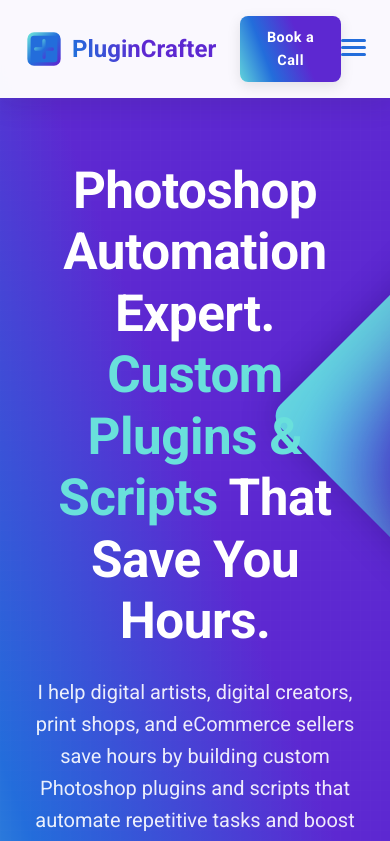
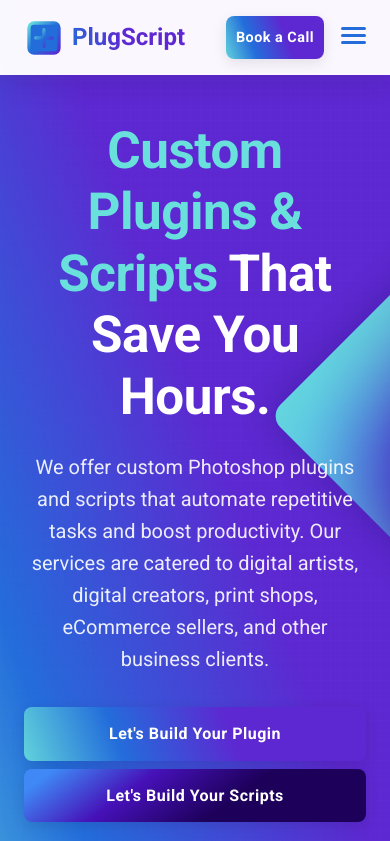
Before and after one commit to JIMOHMA/PhotoshopScriptHub, a Flask app: page / in a window 390 px wide. Shown: the top 841 px of the page. Run offline with Flask 3, Linux system fonts and the light colour scheme.

Commit message:
Chnages and incorporation of my own peference...

```diff
--- a/static/css/styles.css
+++ b/static/css/styles.css
@@ -11,6 +11,7 @@
   /* Gradient Values */
   --gradient-primary: linear-gradient(69.15deg, #69e0db -3.44%, #236ddb 27.52%, #5d28d1 60.26%);
   --gradient-secondary: linear-gradient(143.35deg, #3f88f5 7.56%, #4611b8 32.68%, #1d005a 60.54%);
+  --gradient-accent: linear-gradient(143.35deg, #ffc107 7.56%, #f79a29 32.68%, #f58f1a 60.54%);
 
   /* UI Colors */
   --light-grey: #F5F5F5;
@@ -257,7 +268,7 @@
 }
 
 .nav-cta .btn {
-  padding: 10px 20px;
+  padding: 10px 10px;
   margin-left: var(--spacing-lg);
   font-size: 0.9rem;
 }
@@ -2217,6 +2250,11 @@
 }
 
 @media (max-width: 480px) {
+
+  .hero-section {
+    padding: 120px 0 120px;
+  }
+
   .hero-cta, .modal-actions {
     flex-direction: column;
     gap: var(--spacing-sm);
--- a/static/js/main.js
+++ b/static/js/main.js
@@ -136,7 +136,7 @@
                     currentTestimonial = 0;
                 }
                 showTestimonial(currentTestimonial);
-            }, 5000);
+            }, 10000);
 
             // Stop auto-rotation when user interacts with the slider
             [prevTestimonialBtn, nextTestimonialBtn].forEach(btn => {
--- a/templates/index.html
+++ b/templates/index.html
@@ -27,7 +27,17 @@
                             <path d="M3 6C3 4.34315 4.34315 3 6 3H18C19.6569 3 21 4.34315 21 6V18C21 19.6569 19.6569 21 18 21H6C4.34315 21 3 19.6569 3 18V6Z" stroke="url(#gradient)" stroke-width="2"/>
                             <path d="M7 12H17M12 7V17" stroke="url(#gradient)" stroke-width="2" stroke-linecap="round"/>
                         </svg>
-                        <span>PluginCrafter</span>
+                        <!-- <svg width="40" height="40" viewBox="0 0 24 24" fill="none" xmlns="http://www.w3.org/2000/svg">
+                            <defs>
+                                <linearGradient id="orangeGradient" x1="0%" y1="0%" x2="100%" y2="0%">
+                                    <stop offset="0%" stop-color="#ff7e5f" />
+                                    <stop offset="100%" stop-color="#feb47b" />
+                                </linearGradient>
+                            </defs>
+                            <path d="M3 6C3 4.34315 4.34315 3 6 3H18C19.6569 3 21 4.34315 21 6V18C21 19.6569 19.6569 21 18 21H6C4.34315 21 3 19.6569 3 18V6Z" stroke="url(#orangeGradient)" stroke-width="2"/>
+                            <path d="M7 12H17M12 7V17" stroke="url(#orangeGradient)" stroke-width="2" stroke-linecap="round"/>
+                        </svg> -->
+                        <span>PlugScript</span>
                     </a>
                 </div>
                 <nav class="main-nav">
@@ -56,8 +66,10 @@
     <section id="home" class="hero-section">
         <div class="container">
             <div class="hero-content">
-                <h1>Photoshop Automation Expert. <span style="color: var(--accent-color);">Custom Plugins & Scripts</span> That Save You Hours.</h1>
-                <p>I help digital artists, digital creators, print shops, and eCommerce sellers save hours by building custom Photoshop plugins and scripts that automate repetitive tasks and boost productivity.</p>
+                <!-- <h1>Photoshop Automation Expert. <span style="color: var(--accent-color);">Custom Plugins & Scripts</span> That Save You Hours.</h1> -->
+                <h1><span style="color: var(--accent-color);">Custom Plugins & Scripts</span> That Save You Hours.</h1>
+                <!-- <p>We help digital artists, digital creators, print shops, and eCommerce sellers save hours by building custom Photoshop plugins and scripts that automate repetitive tasks and boost productivity.</p> -->
+                <p>We offer custom Photoshop plugins and scripts that automate repetitive tasks and boost productivity. Our services are catered to digital artists, digital creators, print shops, eCommerce sellers, and other business clients.</p>
                 <div class="hero-cta">
                     <a href="{{ url_for('booking_page') }}" class="btn btn-primary">Let's Build Your Plugin</a>
                     <a href="{{ url_for('booking_page') }}" class="btn btn-secondary">Let's Build Your Scripts</a>
@@ -144,8 +156,9 @@
         <div class="container">
             <h2>See a Plugin in Action</h2>
             <div class="video-container">
-                <iframe id="demo-video" src="https://www.youtube.com/embed/dQw4w9WgXcQ?autoplay=1&mute=1" title="Photoshop Plugin Demo" frameborder="0" allow="accelerometer; autoplay; clipboard-write; encrypted-media; gyroscope; picture-in-picture" allowfullscreen></iframe>
+                <iframe id="demo-video" src="https://www.youtube.com/embed/CL4qdBnK2fo?autoplay=1&mute=1" title="Photoshop Plugin Demo" frameborder="0" allow="accelerometer; autoplay; clipboard-write; encrypted-media; gyroscope; picture-in-picture" allowfullscreen></iframe>
             </div>
+
             <p class="demo-description">Watch how this batch processing plugin can handle hundreds of images in minutes, not hours. Real-time demonstration of smart object replacement and export automation.</p>
         </div>
     </section>
@@ -267,11 +280,12 @@
                     <img src="https://pixabay.com/get/g01f99ef9a26c45f81662308abd8d3738628b19623afde98b299624bce2ab61bb4bfb95fa4f2e3e5bbb2af9a118ebe64d107453560e1a7585e9e784d0982f4870_1280.jpg" alt="Developer of Photoshop Plugins" />
                 </div>
                 <div class="about-text">
-                    <h2>Hi, I'm John Doe — Developer of Photoshop Plugins & Automation Scripts</h2>
-                    <p>I specialize in building automation solutions inside Photoshop, from lightweight scripts to full-scale plugins with rich UIs. My tools are used by digital artists, print shops, and eCommerce sellers to scale their creative output and reduce time spent on repetitive design work.</p>
-                    <p>With a background in full-stack development and years of experience building Photoshop plugins using JavaScript, Adobe UXP, Adobe ExtendScript, React, NodeJS and ExpressJS, I turn time-consuming creative tasks into smart, automated solutions. My mission? Help creative professionals and businesses scale their work without scaling their effort.</p>
+                    <h2>Hi, I'm MajDev — Developer of Photoshop Plugins & Automation Scripts</h2>
+                    <p>I specialize in building automation solutions inside Photoshop, from lightweight scripts to full-scale plugins with rich UIs. I've worked with digital artists, print shops, and eCommerce sellers to scale their creative output and reduce time spent on repetitive design work.</p>
 
-                    <div class="credentials">
+                    <p>With a background in full-stack development and years of experience building Photoshop plugins using <span class="gradient-text">JavaScript</span>, <span class="gradient-text">Adobe UXP</span>, <span class="gradient-text">ReactJS</span>, <span class="gradient-text">Adobe ExtendScript</span>, <span class="gradient-text">HTML</span>, <span class="gradient-text">CSS</span>, <span class="gradient-text">NodeJS</span> and <span class="gradient-text">ExpressJS</span>, I turn time-consuming creative tasks into smart, automated solutions. My mission? Help creative professionals and businesses scale their work without scaling their effort.</p>
+
+                    <!-- <div class="credentials">
                         <div class="credential">
                             <i class="fas fa-check-circle"></i>
                             <span>Adobe Platform Experience</span>
@@ -284,7 +298,7 @@
                             <i class="fas fa-check-circle"></i>
                             <span>Trusted by creative professionals worldwide</span>
                         </div>
-                    </div>
+                    </div> -->
 
                     <a href="{{ url_for('booking_page') }}" class="btn btn-primary">Book a Consultation</a>
                 </div>
@@ -300,11 +314,13 @@
             <div class="testimonials-slider">
                 <div class="testimonial">
                     <div class="testimonial-content">
-                        <p>"This plugin completely transformed my business. What used to take me 3 days now takes 10 minutes!"</p>
+                        <p>"It was a pleasure to work with MajDev. He was attentive to my needs and concerns, and delivered exceptional work remarkably quickly. </p>
+
+                        <p>I highly recommend MajDev and will certainly work with him again in the future."</p>
                         <div class="testimonial-author">
                             <div class="author-info">
-                                <span class="author-name">Sarah M.</span>
-                                <span class="author-title">Digital Shop Owner</span>
+                                <span class="author-name">Brian H.</span>
+                                <span class="author-title">Carved Canvas</span>
                             </div>
                         </div>
                     </div>
@@ -312,11 +328,11 @@
 
                 <div class="testimonial">
                     <div class="testimonial-content">
-                        <p>"The batch processing plugin John created saved my print shop countless hours. Incredible ROI."</p>
+                        <p>"100% hire MajDev! I had a specific ask according to my understanding of the problem set. MajDev, with his experience and skill, took the solution to the next level...beyond anything I had hoped for. Thank you!!"</p>
                         <div class="testimonial-author">
                             <div class="author-info">
-                                <span class="author-name">Michael T.</span>
-                                <span class="author-title">Print Shop Owner</span>
+                                <span class="author-name">Courtney G.</span>
+                                <span class="author-title">Earth Views</span>
                             </div>
                         </div>
                     </div>
@@ -324,11 +340,11 @@
 
                 <div class="testimonial">
                     <div class="testimonial-content">
-                        <p>"Working with John was a game-changer. He understood exactly what I needed and delivered a plugin that exceeded my expectations."</p>
+                        <p>"Working with MajDev was a game-changer. He understood exactly what I needed and delivered a plugin that exceeded my expectations."</p>
                         <div class="testimonial-author">
                             <div class="author-info">
-                                <span class="author-name">Jessica K.</span>
-                                <span class="author-title">Freelance Designer</span>
+                                <span class="author-name">Austin K.</span>
+                                <span class="author-title">Luxury Fabrics</span>
                             </div>
                         </div>
                     </div>
@@ -383,7 +399,7 @@
                         <i class="fas fa-plus"></i>
                     </button>
                     <div class="accordion-content">
-                        <p>Simple plugins take about 1–3 days. Complex plugins with advanced workflow can take 4–5 days.</p>
+                        <p>Simple plugins take about 1 – 3 days. Complex plugins with advanced workflow can take 4 – 7 days.</p>
                     </div>
                 </div>
 
@@ -500,8 +516,8 @@
         <div class="container">
             <div class="footer-content">
                 <div class="footer-logo">
-                    <a href="{{ url_for('index') }}">
-                        <svg width="40" height="40" viewBox="0 0 24 24" fill="none" xmlns="http://www.w3.org/2000/svg">
+                    <a href="{{ url_for('index') }}" style="display: flex; align-items: center; gap: 10px;">
+                        <!-- <svg width="40" height="40" viewBox="0 0 24 24" fill="none" xmlns="http://www.w3.org/2000/svg">
                             <defs>
                                 <linearGradient id="gradient-footer" x1="0%" y1="0%" x2="100%" y2="100%">
                                     <stop offset="0%" stop-color="#69e0db" />
@@ -511,6 +527,16 @@
                             </defs>
                             <path d="M3 6C3 4.34315 4.34315 3 6 3H18C19.6569 3 21 4.34315 21 6V18C21 19.6569 19.6569 21 18 21H6C4.34315 21 3 19.6569 3 18V6Z" stroke="url(#gradient-footer)" stroke-width="2"/>
                             <path d="M7 12H17M12 7V17" stroke="url(#gradient-footer)" stroke-width="2" stroke-linecap="round"/>
+                        </svg> -->
+                        <svg width="40" height="40" viewBox="0 0 24 24" fill="none" xmlns="http://www.w3.org/2000/svg">
+                            <defs>
+                                <linearGradient id="orangeGradient" x1="0%" y1="0%" x2="100%" y2="0%">
+                                    <stop offset="0%" stop-color="#ff7e5f" />
+                                    <stop offset="100%" stop-color="#feb47b" />
+                                </linearGradient>
+                            </defs>
+                            <path d="M3 6C3 4.34315 4.34315 3 6 3H18C19.6569 3 21 4.34315 21 6V18C21 19.6569 19.6569 21 18 21H6C4.34315 21 3 19.6569 3 18V6Z" stroke="url(#orangeGradient)" stroke-width="2"/>
+                            <path d="M7 12H17M12 7V17" stroke="url(#orangeGradient)" stroke-width="2" stroke-linecap="round"/>
                         </svg>
                         <span>PluginCrafter</span>
                     </a>
@@ -533,32 +559,32 @@
                         <h3>Services</h3>
                         <ul>
                             <li>Custom Photoshop Plugins</li>
-                            <li>Automation Scripts</li>
+                            <li>Custom Automation Scripts</li>
                             <li>Workflow Optimization</li>
                             <li>UI Panel Development</li>
-                            <li>Plugin Maintenance</li>
+                            <!-- <li>Plugin Maintenance</li> -->
                         </ul>
                     </div>
                     <div class="footer-contact">
                         <h3>Contact</h3>
                         <ul>
-                            <li><i class="fas fa-envelope"></i> hello@plugincrafter.com</li>
-                            <li><i class="fas fa-phone"></i> +1 (555) 123-4567</li>
-                            <li><i class="fas fa-map-marker-alt"></i> San Francisco, CA</li>
-                            <li class="social-links">
+                            <li><i class="fas fa-envelope"></i> business4jimoh@gmail.com</li>
+                            <li><i class="fas fa-phone"></i> +1 (905) 536-5547</li>
+                            <li><i class="fas fa-map-marker-alt"></i>Toronto ON, Canada</li>
+                            <!-- <li class="social-links">
                                 <a href="#"><i class="fab fa-twitter"></i></a>
                                 <a href="#"><i class="fab fa-linkedin-in"></i></a>
                                 <a href="#"><i class="fab fa-github"></i></a>
                                 <a href="#"><i class="fab fa-youtube"></i></a>
-                            </li>
+                            </li> -->
                         </ul>
                     </div>
                 </div>
             </div>
             <div class="footer-bottom">
-                <p>Crafted with <span class="heart">❤️</span> by John Doe — Custom Photoshop Plugin Developer</p>
-                <p>Let's save you time, one smart plugin at a time.</p>
-                <p>&copy; 2025 PluginCrafter. All rights reserved.</p>
+                <p>Crafted with <span class="heart">❤️</span> by MajDev — Custom Photoshop Plugin Developer</p>
+                <p>Let's save you time, one smart plugin, and one automation script at a time.</p>
+                <p>&copy; 2025 PlugScript. All rights reserved.</p>
             </div>
         </div>
     </footer>
```
Also changed, not shown: other parts of static/css/styles.css (+33 -1 lines), requirements.txt (added, +18 -0 lines), templates/booking.html (+18 -15 lines), templates/shop.html (+12 -11 lines), templates/tutorials.html (+11 -10 lines).
